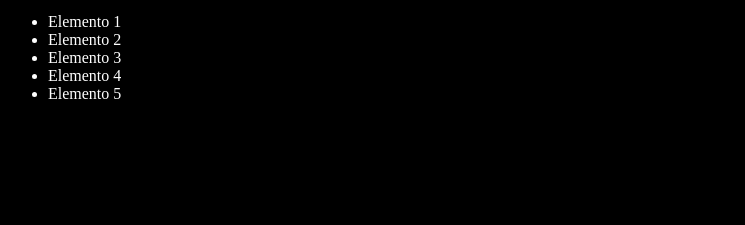
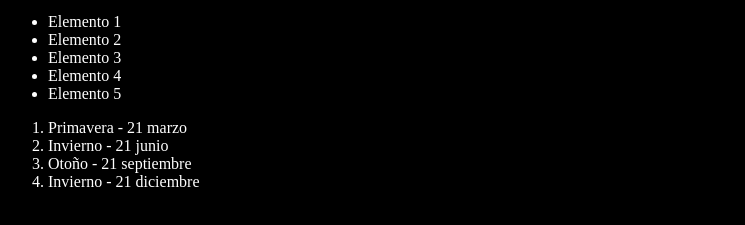
Before and after one commit to nesscode80/curso-git-jonMircha, a plain HTML site: page index.html in a window 1280 px wide. Shown: the part 101-326 px from the top of the page, without its empty margins (0-745 px from the left). Drawn offline with Linux system fonts and the light colour scheme.

Commit message:
Agregando estaciones del año con fecha de inicio

```diff
--- a/index.html
+++ b/index.html
@@ -20,6 +20,12 @@
     <li>Elemento 4</li>
     <li>Elemento 5</li>
   </ul>
+  <ol>
+    <li>Primavera - 21 marzo</li>
+    <li>Invierno - 21 junio</li>
+    <li>Otoño - 21 septiembre</li>
+    <li>Invierno - 21 diciembre</li>
+  </ol>
   <script src="index.js"></script>
 </body>
 
```
